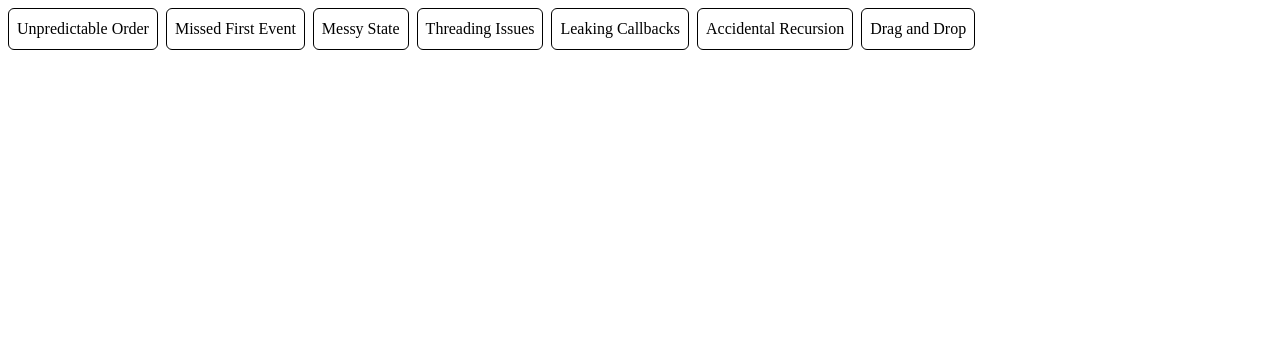
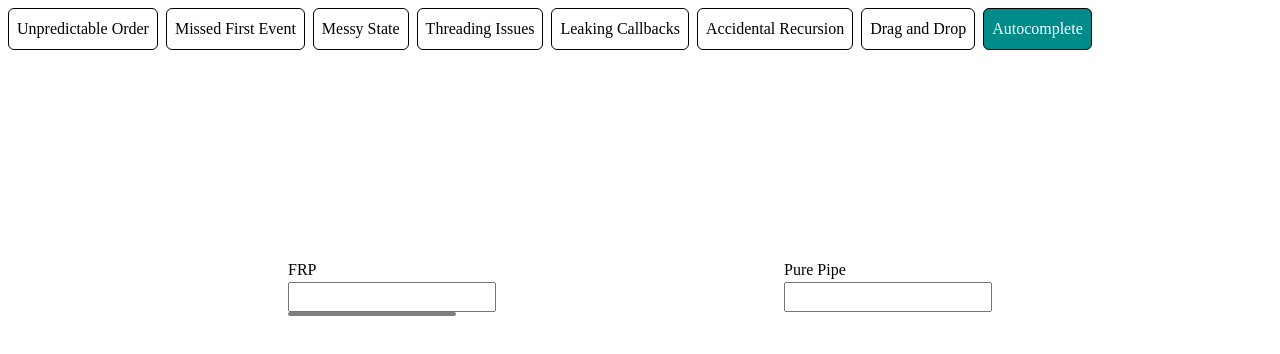
Before and after one commit to VengsHub/frp-with-rxjs, an Angular app: page /autocomplete in a window 1280 px wide. Before the commit this address led to /. Shown: the top 354 px of the page. Built offline with nearby package versions, Linux system fonts and the light colour scheme.

Commit message:
added autocomplete examples

```diff
--- a/src/app/app-routing.module.ts
+++ b/src/app/app-routing.module.ts
@@ -7,6 +7,7 @@ import { ThreadingIssuesComponent } from './threading-issues/threading-issues.co
 import { LeakingCallbacksComponent } from './leaking-callbacks/leaking-callbacks.component';
 import { AccidentalRecursionComponent } from './accidental-recursion/accidental-recursion.component';
 import { UnpredictableOrderComponent } from './unpredictable-order/unpredictable-order.component';
+import { AutocompleteComponent } from './autocomplete/autocomplete.component';
 
 const routes: Routes = [
   {path: '', redirectTo: '/unpredictable-order', pathMatch: 'full'},
@@ -17,6 +18,7 @@ const routes: Routes = [
   {path: 'leaking-callbacks', component: LeakingCallbacksComponent},
   {path: 'accidental-recursion', component: AccidentalRecursionComponent},
   {path: 'drag-and-drop', component: DragAndDropComponent},
+  {path: 'autocomplete', component: AutocompleteComponent},
   {path: '**', redirectTo: ''}
 ];
 
--- a/src/app/app.component.html
+++ b/src/app/app.component.html
@@ -6,5 +6,6 @@
   <a routerLink="leaking-callbacks" routerLinkActive="active">Leaking Callbacks</a>
   <a routerLink="accidental-recursion" routerLinkActive="active">Accidental Recursion</a>
   <a routerLink="drag-and-drop" routerLinkActive="active">Drag and Drop</a>
+  <a routerLink="autocomplete" routerLinkActive="active">Autocomplete</a>
 </nav>
 <router-outlet></router-outlet>
--- /dev/null
+++ b/src/app/autocomplete/autocomplete.component.html
@@ -0,0 +1,16 @@
+<div class="container">
+  <label>FRP</label>
+  <input type="text" #autocomplete>
+  <div *ngIf="filteredList | async as results" class="list">
+    <span *ngFor="let result of results" (click)="setText(result)">{{result}}</span>
+  </div>
+</div>
+
+
+<div class="container">
+  <label>Pure Pipe</label>
+  <input type="text" [(ngModel)]="text">
+  <div *ngIf="countries | autocomplete:text as filteredCountries" class="list">
+    <span *ngFor="let country of filteredCountries" (click)="setText(country)">{{country}}</span>
+  </div>
+</div>
--- /dev/null
+++ b/src/app/autocomplete/autocomplete.component.scss
@@ -0,0 +1,30 @@
+:host {
+  margin-top: 200px;
+  display: flex;
+  justify-content: space-evenly;
+
+  .container {
+    display: flex;
+    flex-direction: column;
+    .list {
+      width: 168px;
+      display: flex;
+      flex-direction: column;
+      border: 2px solid grey;
+      border-radius: 4px;
+
+      span {
+        padding: 4px;
+
+        &:hover {
+          background-color: lightblue;
+          cursor: pointer;
+        }
+      }
+
+      span + span {
+        border-top: 1px solid grey;
+      }
+    }
+  }
+}
--- /dev/null
+++ b/src/app/autocomplete/autocomplete.component.ts
@@ -0,0 +1,57 @@
+import { AfterViewInit, Component, ElementRef, OnDestroy, ViewChild } from '@angular/core';
+import {
+  BehaviorSubject,
+  debounceTime, filter,
+  fromEvent,
+  map,
+  Observable,
+  shareReplay,
+  Subject,
+  takeUntil
+} from 'rxjs';
+
+@Component({
+  selector: 'app-autocomplete',
+  templateUrl: './autocomplete.component.html',
+  styleUrls: ['./autocomplete.component.scss']
+})
+export class AutocompleteComponent implements AfterViewInit, OnDestroy {
+
+  @ViewChild('autocomplete') autocomplete?: ElementRef;
+
+  readonly countries = ['Austria', 'Belgium', 'Bulgaria', 'Croatia', 'Republic of Cyprus', 'Czech Republic', 'Denmark', 'Estonia', 'Finland', 'France', 'Germany', 'Greece', 'Hungary', 'Ireland', 'Italy', 'Latvia', 'Lithuania', 'Luxembourg', 'Malta', 'Netherlands', 'Poland', 'Portugal', 'Romania', 'Slovakia', 'Slovenia', 'Spain', 'Sweden'];
+  private readonly _text = new BehaviorSubject<string>('');
+  public readonly $text: Observable<string> = this._text.asObservable();
+
+  readonly filteredList = this.$text.pipe(
+    debounceTime(1000),
+    map(text => text.length > 2 ? this.countries.filter(country => country.toLowerCase().includes(text)) : []),
+    // observable gets called on initialization without shareReplay
+    shareReplay(1)
+  );
+
+  private readonly unsubscribe = new Subject<void>();
+
+  constructor() {
+    this.filteredList.pipe(takeUntil(this.unsubscribe)).subscribe();
+  }
+
+  ngAfterViewInit(): void {
+    if (this.autocomplete) {
+      fromEvent<InputEvent>(this.autocomplete.nativeElement, 'input').subscribe(event => {
+        const text = (event.target as HTMLInputElement).value;
+        this._text.next(text);
+      });
+    }
+  }
+
+  setText(newText: string): void {
+    this._text.next(newText);
+  }
+
+  ngOnDestroy() {
+    this.unsubscribe.unsubscribe();
+  }
+
+  text = '';
+}
--- a/src/app/directives/drag-and-drop-frp.directive.ts
+++ b/src/app/directives/drag-and-drop-frp.directive.ts
@@ -29,6 +29,7 @@ export class DragAndDropFrpDirective {
   }
 
   dragMove(event: MouseEvent): void {
+    console.log('moving');
     this.elementRef.nativeElement.style.left = event.clientX + 'px';
     this.elementRef.nativeElement.style.top = event.clientY + 'px';
   }
--- /dev/null
+++ b/src/app/pipes/autocomplete.pipe.ts
@@ -0,0 +1,17 @@
+import { Pipe, PipeTransform } from '@angular/core';
+
+@Pipe({
+  name: 'autocomplete'
+})
+export class AutocompletePipe implements PipeTransform {
+  transform(list: string[], text: string): string[] | undefined {
+    if (text.length < 2) {
+      return undefined;
+    }
+    if (list.find(item => item.toLowerCase() === text)) {
+      return undefined;
+    }
+
+    return list.filter(item => item.toLowerCase().includes(text));
+  }
+}
--- a/src/app/threading-issues/threading-issues.component.html
+++ b/src/app/threading-issues/threading-issues.component.html
@@ -1 +1 @@
-<p>JavaScript doesn't have threads, so there are obviously no threading issues.</p>
+<p>TODO simulate multithreading in javascript with setTimeout</p>
--- a/src/app/unpredictable-order/unpredictable-order.component.html
+++ b/src/app/unpredictable-order/unpredictable-order.component.html
@@ -1 +1,2 @@
 <div *ngIf="myObservable | async as result">{{ result }}</div>
+<div *ngIf="mergedObservable | async as result">{{ result }}</div>
--- a/src/app/unpredictable-order/unpredictable-order.component.ts
+++ b/src/app/unpredictable-order/unpredictable-order.component.ts
@@ -7,16 +7,18 @@ import { combineLatestWith, filter, interval, map, Observable, Subject, takeUnti
   styleUrls: ['./unpredictable-order.component.scss']
 })
 export class UnpredictableOrderComponent implements OnInit, OnDestroy {
-  myObservable: Observable<number>;
+  private readonly unsubscribe = new Subject<void>();
 
-  private readonly unsubscribe = new Subject<void>();
+  readonly myObservable = interval(1000).pipe(takeUntil(this.unsubscribe));
+  readonly mergedObservable = this.myObservable.pipe(combineLatestWith(this.myObservable.pipe(filter(e => e % 2 !== 0))));
 
   constructor() {
     this.myObservable = interval(1000).pipe(takeUntil(this.unsubscribe));
   }
 
   ngOnInit(): void {
-    this.myObservable.pipe(combineLatestWith(this.myObservable.pipe(filter(e => e % 2 !== 0)))).subscribe(e => console.log('merge', e));
+    this.myObservable.subscribe(e => console.log('my observable', e))
+    this.mergedObservable.subscribe(e => console.log('merged', e))
   }
 
   ngOnDestroy() {
```
Also changed, not shown: src/app/app.module.ts (+8 -2 lines), 2 other files (tests, documents, lock files or other folders).
